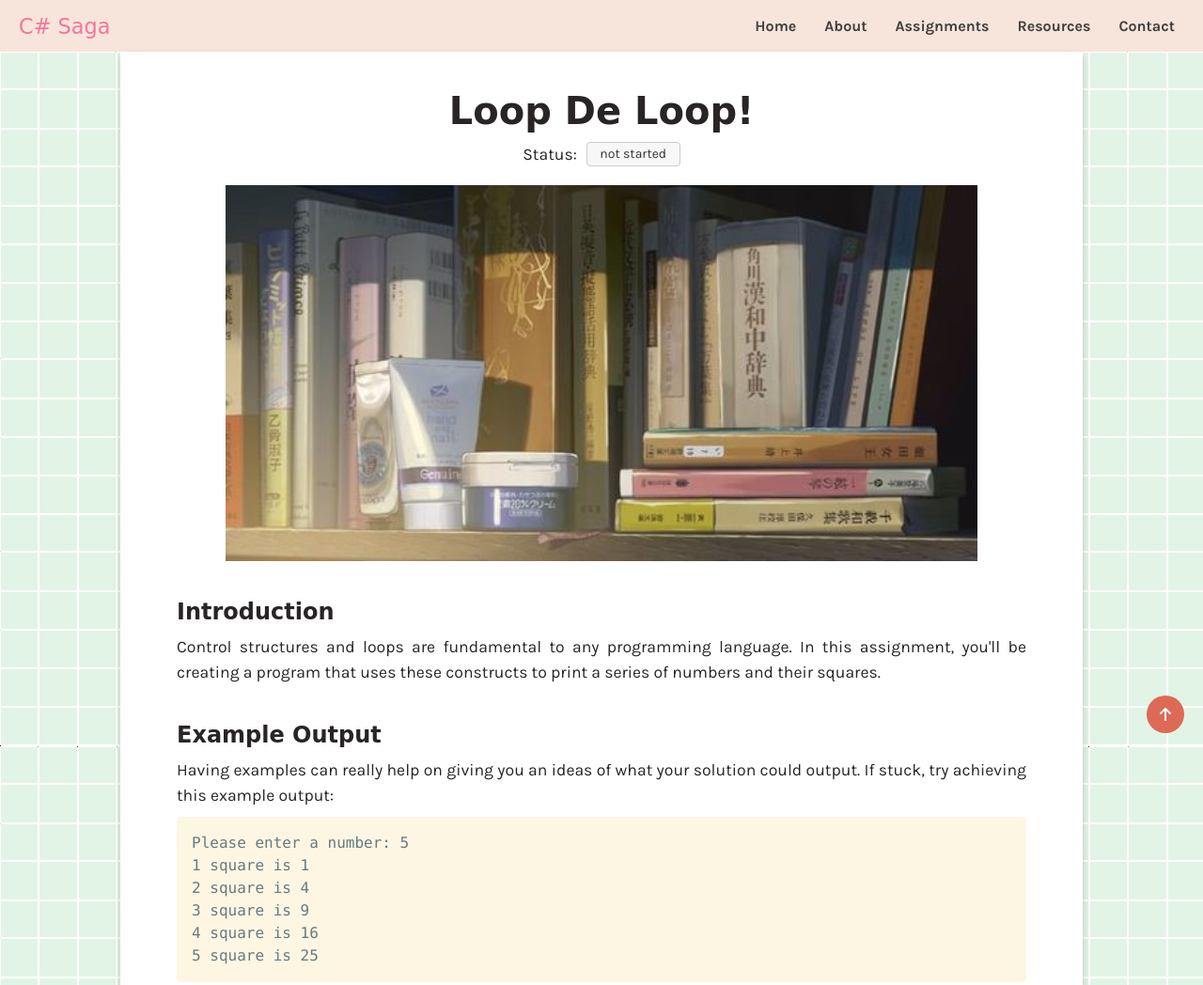
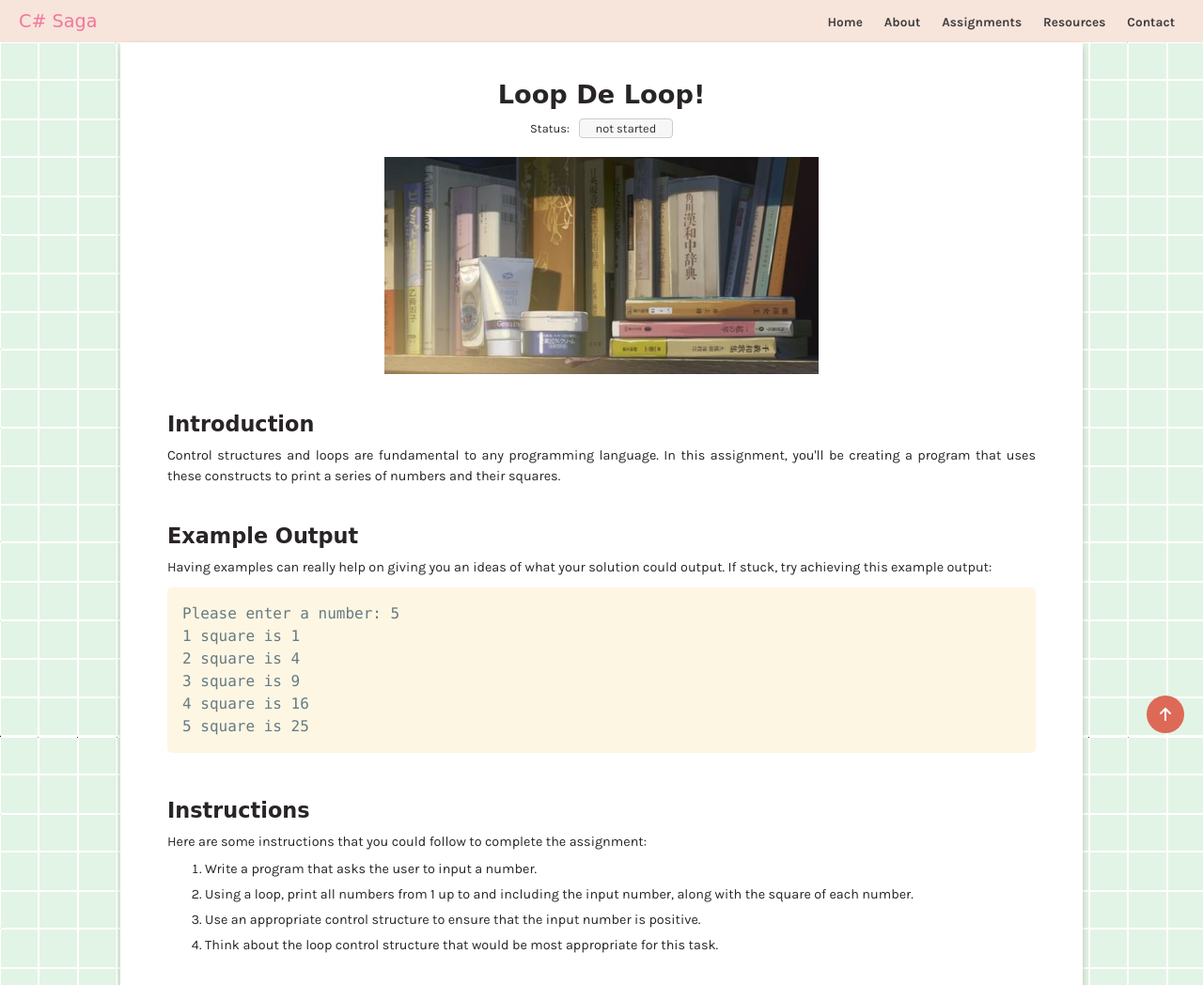
Before and after one commit to izicodes/CSharpSaga, a plain HTML site: page assignments/level1/loopdeloop.html in a window 1280 px wide. Shown: the top 1048 px of the page at 94% size. Drawn offline with Linux system fonts and the light colour scheme; a web font is replaced by a local one.

Commit message:
Worked on the responsiveness of the assignment pages + footer

```diff
--- a/assignments/level1/assignments-styling.css
+++ b/assignments/level1/assignments-styling.css
@@ -87,10 +87,12 @@ select option:hover {
 	cursor: pointer;
 	border: none;
 	transition: 400ms;
+	color: var(--black);
 }
 
 /* ------------------- */
-.instuctions > ol, .helpful-links ul {
+.instuctions > ol,
+.helpful-links ul {
 	margin-left: 40px;
 	display: flex;
 	flex-direction: column;
@@ -113,7 +115,8 @@ details summary {
 	color: var(--plum);
 	font-weight: bold;
 }
-.helpful-links ul a:hover, .helpful-links ul a:active {
+.helpful-links ul a:hover,
+.helpful-links ul a:active {
 	text-decoration: underline;
 	color: var(--leaf);
 	font-weight: bold;
@@ -138,7 +141,9 @@ details summary {
 		font-size: 2em;
 	}
 	main p,
-  .instuctions ol > li, .helpful-links ul > li, details summary {
+	.instuctions ol > li,
+	.helpful-links ul > li,
+	details summary {
 		font-size: 0.9em;
 	}
 	.footer-container {
@@ -175,3 +180,37 @@ details summary {
 		width: 100%;
 	}
 }
+
+/* Styles for screen sizes above 900 pixels wide */
+@media (min-width: 1201px) and (max-width: 1600px) {
+	.img-container img {
+		object-fit: cover;
+		width: 50%;
+	}
+	.a-main {
+		padding-left: 50px;
+		padding-right: 50px;
+	}
+	.contentWrapper {
+		width: 80%;
+	}
+	h1 {
+		font-size: 1.7em;
+	}
+	h2 {
+		font-size: 1.4em;
+	}
+	main p,
+	.instuctions ol > li,
+	.helpful-links ul > li,
+	details summary {
+		font-size: 0.9em;
+	}
+	#status-select-group,
+	.status-container > p {
+		font-size: 0.8em;
+	}
+	#status-select-group {
+		padding: 2px 0px;
+	}
+}
--- a/src/root.css
+++ b/src/root.css
@@ -142,6 +142,25 @@ nav .nav-title {
 		color: var(--croissant) !important;
 	}
 }
+
+@media only screen and (min-width: 1201px) and (max-width: 1600px) {
+	.navbar a {
+		font-size: 0.85em;
+	}
+	.nav-menu {
+		gap: 3px;
+	}
+	.header .nav-title {
+		font-size: 1.2em;
+	}
+	.header {
+		height: 45px;
+	}
+	.footer-container {
+		font-size: 0.8em;
+	}
+}
+
 .contentWrapper {
 	width: 80%;
 }
@@ -190,9 +209,16 @@ main p {
 	color: var(--slate);
 	text-align: center;
 	padding: 10px 0;
+	display: flex;
+	align-items: center;
+	justify-content: center;
 }
 .footer-container a {
 	color: #dd6a57;
 }
+.footer-info {
+	display: flex;
+	gap: 20px;
+}
 
 /* -------------------------- */
```
Lines whose indentation alone changed are shown as unchanged.
